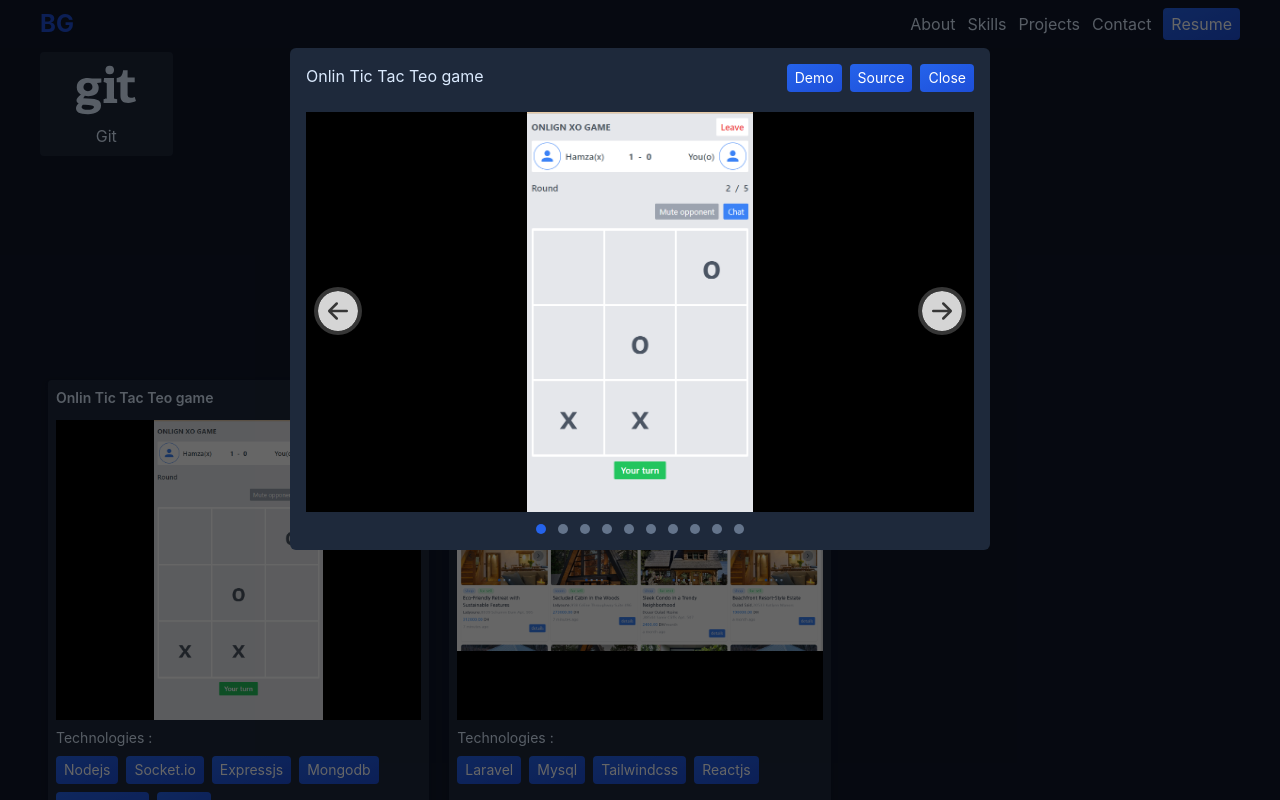
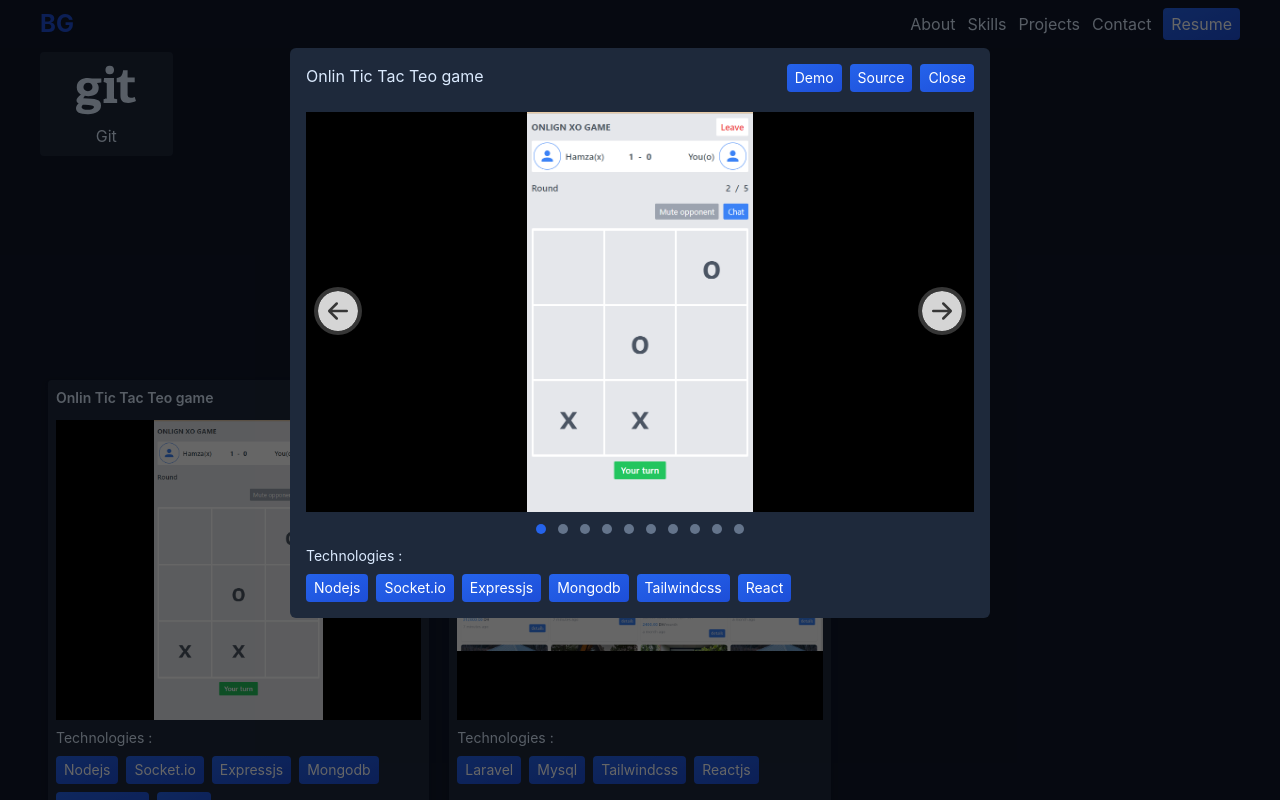
Before and after one commit to Glilabousselham/personal-portfolio, a React (Create React App) app: page / in a window 1280 px wide. Both pictures are taken after a click on the button 405 px from the left and 400 px from the top of the page. Built offline with nearby package versions, Linux system fonts and the light colour scheme.

Commit message:
fix urls

```diff
--- a/public/data/projects.json
+++ b/public/data/projects.json
@@ -2,6 +2,8 @@
     {
         "id": 1,
         "title": "Onlin Tic Tac Teo game",
+        "demo": "https://xo.bglila.com",
+        "source": "https://github.com/Glilabousselham/onlign-xo-reactjs-expressjs-2023",
         "techs": [
             "Nodejs",
             "Socket.io",
@@ -26,6 +28,8 @@
     {
         "id": 2,
         "title": "Real Estate in Morocco for Sale or Rent!",
+        "demo": "https://home4u.bglila.com",
+        "source": "https://github.com/Glilabousselham/",
         "techs": [
             "Laravel",
             "Mysql",
--- a/src/v1/components/ProjectDetailsModal.jsx
+++ b/src/v1/components/ProjectDetailsModal.jsx
@@ -33,12 +33,16 @@ const ProjectDetailsModal = ({ project, onHide }) => {
 
     const marginLeft = `-${activeImageIndex * (imageContainerRef.current?.offsetWidth ?? 0)}px`;
 
-
+    const contentRef = useRef(null)
 
     return !!project && (
-        <div className='fixed top-0 right-0 left-0 bottom-0 bg-[#00000099] flex justify-center p-2'>
+        <div onClick={({ target }) => {
+            if (!contentRef.current?.contains(target)) {
+                onHide?.()
+            }
+        }} className='fixed top-0 right-0 left-0 bottom-0 bg-[#00000099] flex justify-center overflow-y-auto p-2'>
 
-            <div className={`
+            <div ref={contentRef} className={`
                 w-full h-fit mt-10 p-4 bg-slate-800
                 md:max-w-[600px]
                 lg:max-w-[700px]
@@ -47,8 +51,12 @@ const ProjectDetailsModal = ({ project, onHide }) => {
                 <div className='flex justify-between'>
                     <div>{project.title}</div>
                     <div className='flex gap-2 text-sm'>
-                        <Button>Demo</Button>
-                        <Button>Source</Button>
+                        <Button onClick={() => {
+                            window.open(project.demo)
+                        }}>Demo</Button>
+                        <Button onClick={() => {
+                            window.open(project.source)
+                        }}>Source</Button>
                         <Button onClick={onHide}>Close</Button>
                     </div>
 
@@ -95,6 +103,13 @@ const ProjectDetailsModal = ({ project, onHide }) => {
                         ))}
                     </div>
                 </div>
+                {/* techs */}
+                <div className='text-sm mb-2 mt-3'>Technologies :</div>
+                <div className='flex gap-2 flex-wrap text-sm'>
+                    {project.techs.map((t, i) => (
+                        <Button key={i}>{t}</Button>
+                    ))}
+                </div>
             </div>
 
         </div>
```
